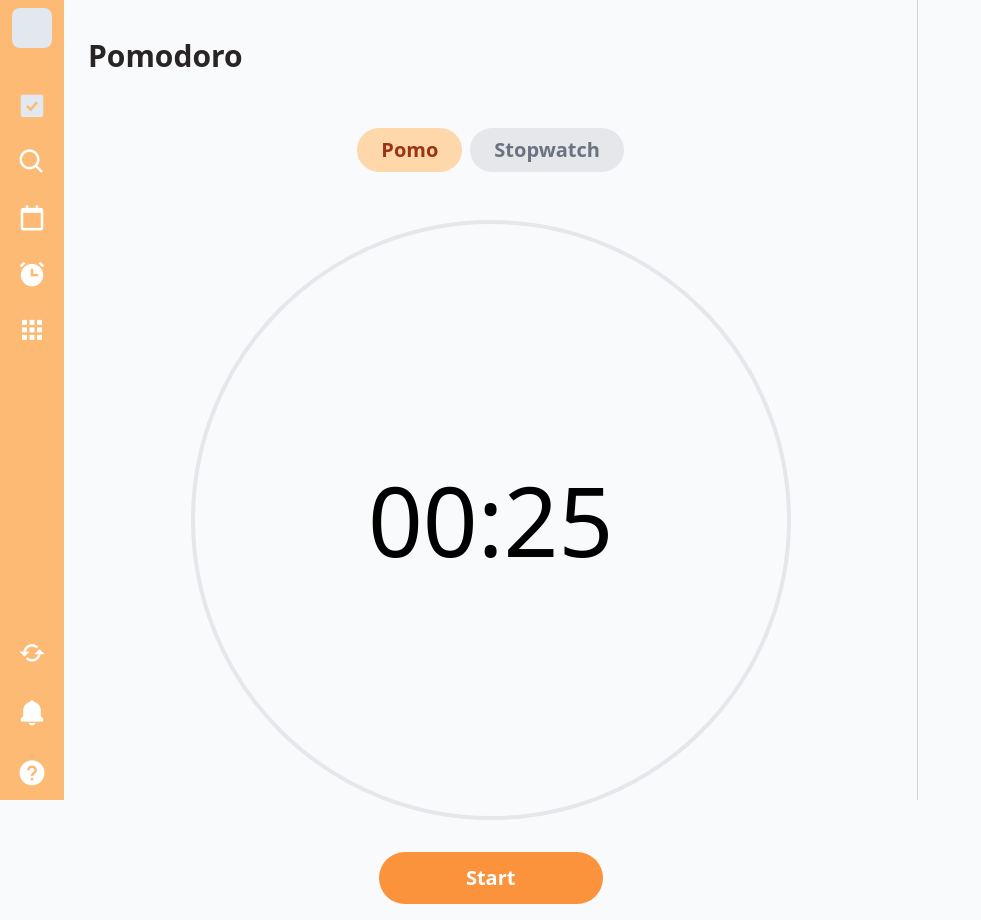
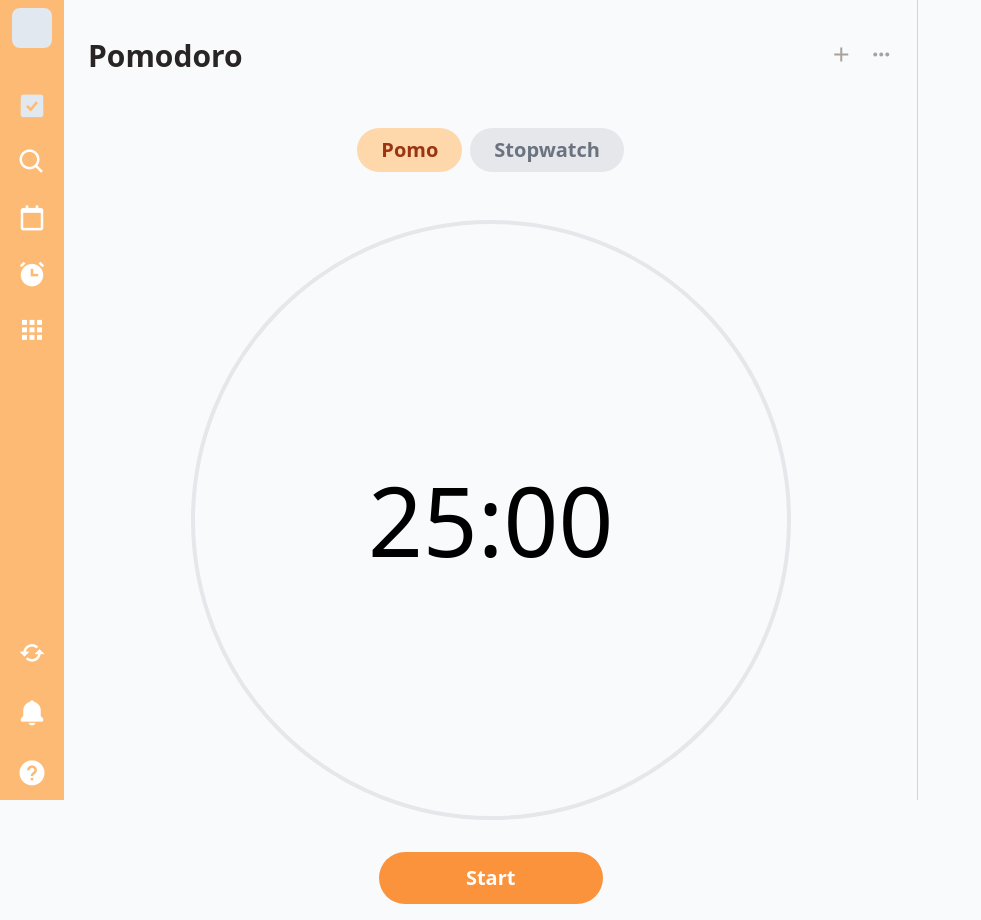
Before and after one commit to kirin58/TO_DO_LIST, a Vue app: page /Pomodoro in a window 1280 px wide. Shown: the whole page, without its empty margins (0-981 px from the left). Built offline with nearby package versions, Linux system fonts and the light colour scheme.

Commit message:
icon pomo

```diff
--- a/src/components/PomoLayout.vue
+++ b/src/components/PomoLayout.vue
@@ -2,6 +2,14 @@
     <div class="w-2/3">
         <div class="flex items-center justify-between px-6 py-8 h-28">
             <div class="font-semibold text-3xl text-stone-800">Pomodoro</div>
+            <div class="flex space-x-4 text-2xl text-stone-400">
+                <button>
+                    <i class='bx  bx-plus'  ></i>
+                </button>
+                <button>
+                    <i class='bx  bx-dots-horizontal-rounded'  ></i>
+                </button>
+            </div>
         </div>
         <div class="flex justify-center mt-4 font-bold text-xl ">
             <button class="bg-orange-200 rounded-full px-6 py-2 text-orange-800">Pomo</button>
@@ -159,8 +167,8 @@ export default {
         }
     },
     mounted() {
-        this.minutes = 0;
-        this.seconds = 25;
+        this.minutes = 25;
+        this.seconds = 0;
     }
 };
 </script>
```
